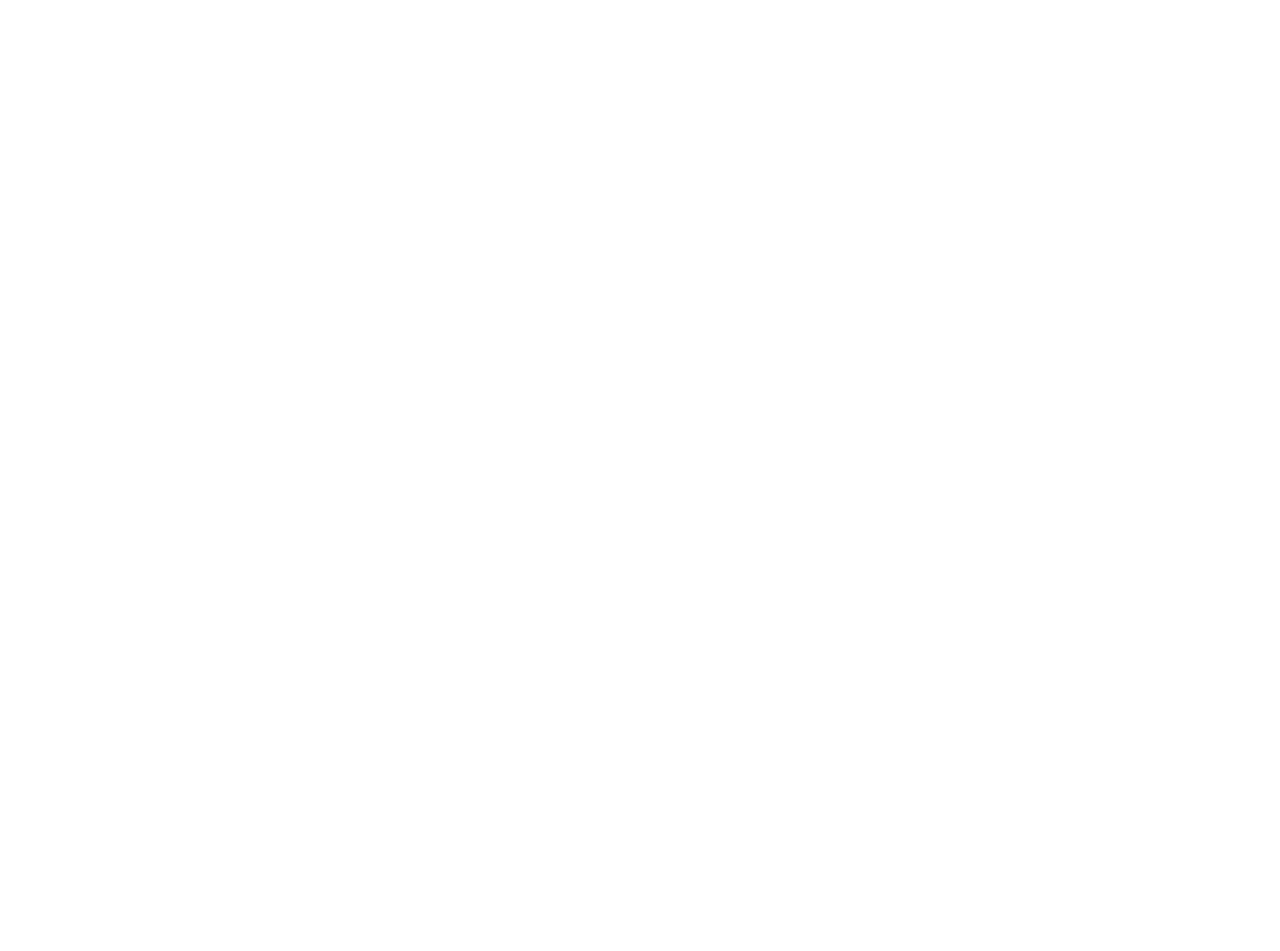
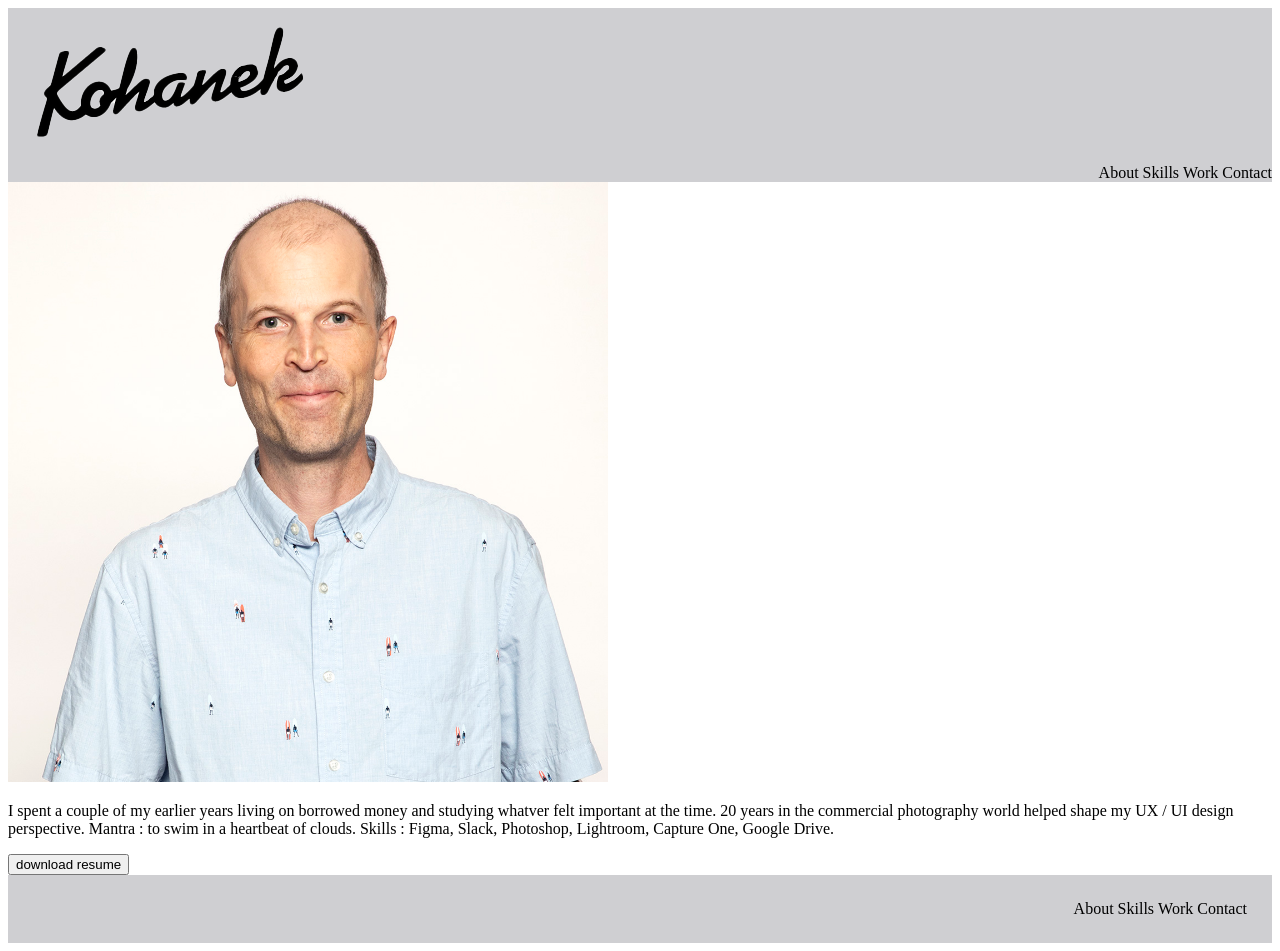
Before and after one commit to joshkohanek/Module-17-Homework-2, a plain HTML site: page index.html in a window 1280 px wide. Before the commit the page ends 800 px from the top, so only its background shows below. Drawn offline with Linux system fonts and the light colour scheme.

Commit message:
Complete 1

```diff
--- /dev/null
+++ b/css/style.css
@@ -0,0 +1,34 @@
+header {
+    background-color: #cfcfd2;
+    }
+
+logo {
+        width: 23%;
+        padding: 1%;
+    }
+
+    ul {
+        list-style-type: none;
+        padding: 0;
+        margin: 0;
+        text-align: right;
+    }
+
+li{
+    display: inline-block;
+    width: auto;
+        margin-left:auto;
+        text-align: center
+        margin-right: 20px;
+}
+
+
+
+    .content {
+        width: 500px;
+        margin: 0 auto;
+    }
+    footer {
+    background-color: #cfcfd2;
+    padding: 25px;
+    }
--- a/index.html
+++ b/index.html
@@ -1,9 +1,51 @@
 <!DOCTYPE html>
 <html>
-    <head>
-        <title></title>
-    </head>
+
+<head>
+    <title>Document</title>
+    <link href="/css/style.css" type="text/css" rel="stylesheet">
+
+
+
+
+
+</head>
+
 <body>
-   <header></header>
+    <header class="navigation">
+        <div class="inline-block logo">
+            <img src="/images/logo_2.png" alt="kohanek logo">
+        </div>
+        <nav>
+            <ul>
+                <li>About</li>
+                <li>Skills</li>
+                <li>Work</li>
+                <li>Contact</li>
+            </ul>
+        </nav>
+    </header>
+    <section class="heroImg">
+    </div class="content">
+<img src="/images/kohanek_josh-19264 copy.jpg" height="600px" > <br>
+
+<p>
+    I spent a couple of my earlier years living on borrowed money and studying whatver felt important at the time.
+    20 years in the commercial photography world helped shape my UX / UI design perspective.
+    Mantra : to swim in a heartbeat of clouds.
+    Skills : Figma, Slack, Photoshop, Lightroom, Capture One, Google Drive.
+</p>
+<button type="button">download resume</button>
+</div>
+      </section>
+      <footer>
+        <ul>
+            <li> <div class="inline-block">About</div> </li>
+    <li> <div class="inline-block">Skills</div> </li>
+    <li> <div class="inline-block">Work</div> </li>
+    <li> <div class="inline-block">Contact</div> </li>
+        </ul>
+      </footer>
 </body>
+
 </html>
```
Also changed, not shown: images/kohanek_josh-19264 copy.jpg (added), images/logo_2.png (added), 1 other file.
